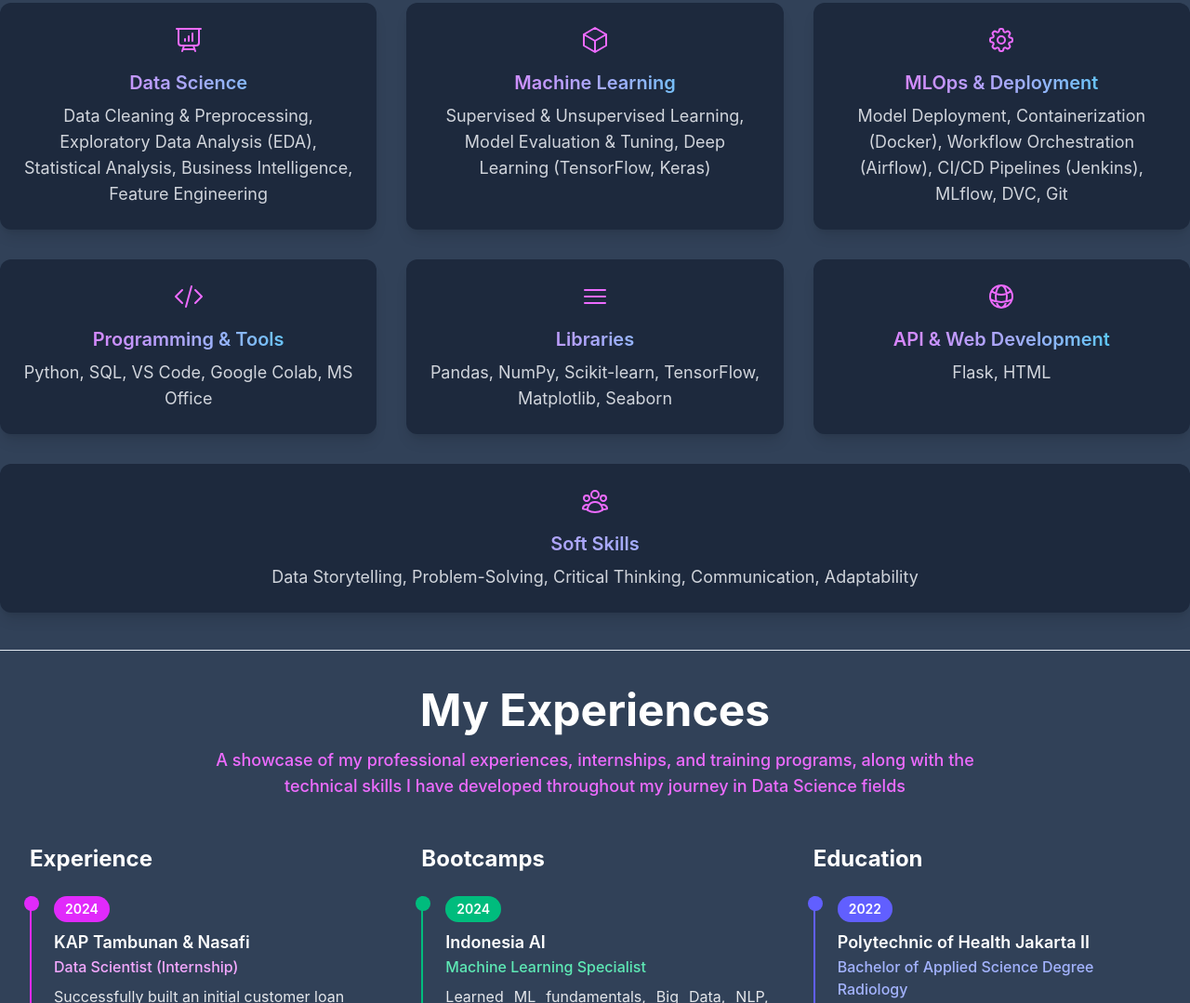
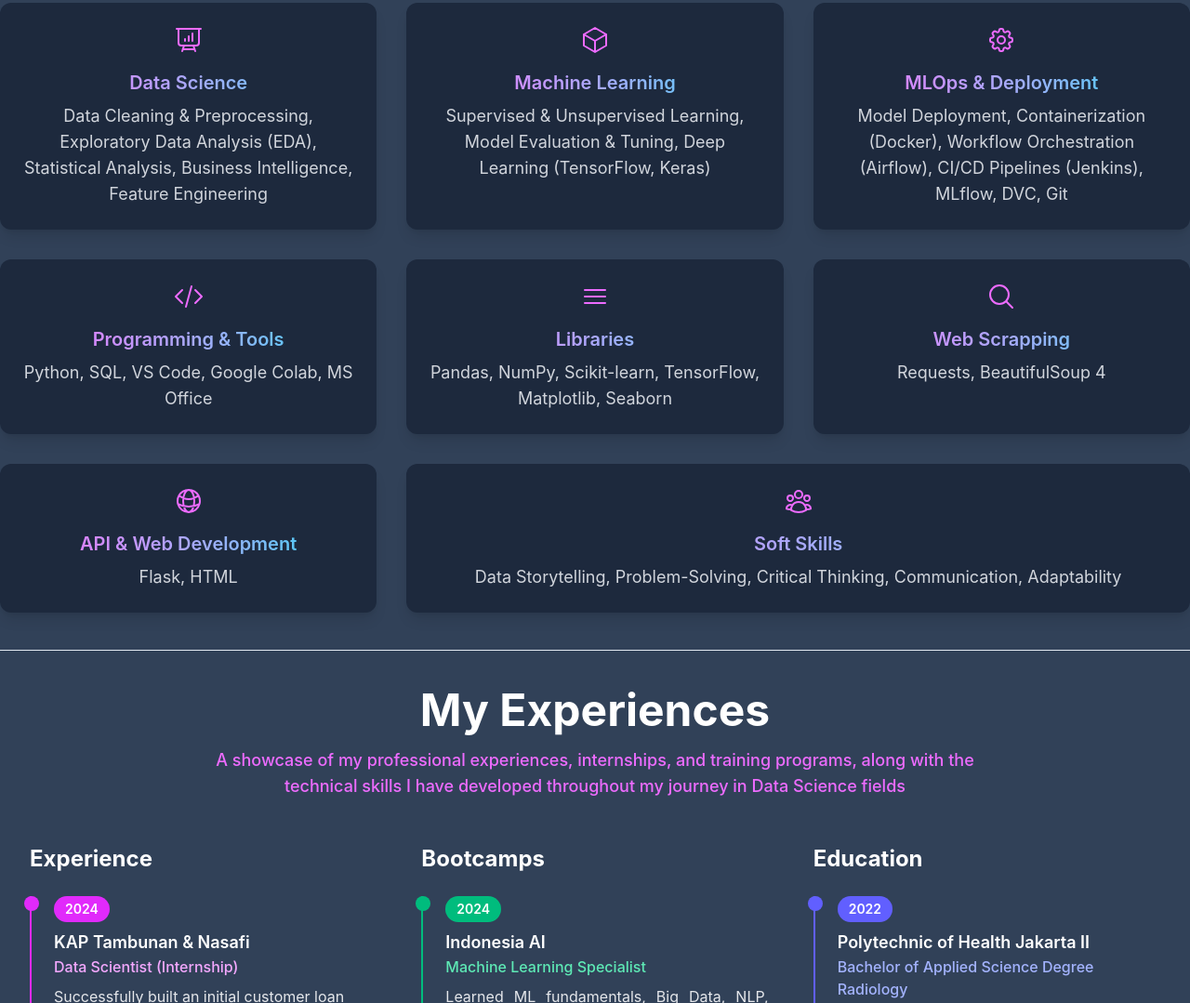
Before and after one commit to igamelinia/igamelinia.github.io, a website: page index.html in a window 1280 px wide. Shown: the part 4348-5427 px from the top of the page at 93% size. Drawn offline with Linux system fonts and the light colour scheme.

Commit message:
Update index.html

```diff
--- a/index.html
+++ b/index.html
@@ -359,6 +359,19 @@
                   </p>
                 </div>
 
+                <!-- Web Scrapping -->
+                <div class="bg-slate-800 p-6 rounded-xl shadow-lg hover:shadow-fuchsia-500/40 transition transform hover:-translate-y-1">
+                  <div class="flex items-center justify-center mb-4">
+                    <svg xmlns="http://www.w3.org/2000/svg" class="w-8 h-8 text-fuchsia-400 mx-auto" fill="none" viewBox="0 0 24 24" stroke-width="1.5" stroke="currentColor" class="size-6">
+                      <path stroke-linecap="round" stroke-linejoin="round" d="m21 21-5.197-5.197m0 0A7.5 7.5 0 1 0 5.196 5.196a7.5 7.5 0 0 0 10.607 10.607Z" />
+                    </svg>
+                  </div>
+                  <h4 class="text-xl font-semibold bg-gradient-to-r from-fuchsia-400 to-cyan-400 bg-clip-text text-transparent mb-2 text-center">Web Scrapping</h4>
+                  <p class="text-gray-300 text-center text-lg">
+                    Requests, BeautifulSoup 4
+                  </p>
+                </div>
+
                 <!-- API & Web Dev -->
                 <div class="bg-slate-800 p-6 rounded-xl shadow-lg hover:shadow-fuchsia-500/40 transition transform hover:-translate-y-1">
                   <div class="flex items-center justify-center mb-4">
@@ -373,7 +386,7 @@
                 </div>
 
                 <!-- Soft Skills -->
-                <div class="bg-slate-800 p-6 rounded-xl shadow-lg hover:shadow-fuchsia-500/40 transition transform hover:-translate-y-1 md:col-span-2 lg:col-span-3">
+                <div class="bg-slate-800 p-6 rounded-xl shadow-lg hover:shadow-fuchsia-500/40 transition transform hover:-translate-y-1 md:col-span-2 lg:col-span-2">
                   <div class="flex items-center justify-center mb-4">
                     <svg xmlns="http://www.w3.org/2000/svg" class="w-8 h-8 text-fuchsia-400 mx-auto" fill="none" viewBox="0 0 24 24" stroke-width="1.5" stroke="currentColor" class="size-6">
                       <path stroke-linecap="round" stroke-linejoin="round" d="M18 18.72a9.094 9.094 0 0 0 3.741-.479 3 3 0 0 0-4.682-2.72m.94 3.198.001.031c0 .225-.012.447-.037.666A11.944 11.944 0 0 1 12 21c-2.17 0-4.207-.576-5.963-1.584A6.062 6.062 0 0 1 6 18.719m12 0a5.971 5.971 0 0 0-.941-3.197m0 0A5.995 5.995 0 0 0 12 12.75a5.995 5.995 0 0 0-5.058 2.772m0 0a3 3 0 0 0-4.681 2.72 8.986 8.986 0 0 0 3.74.477m.94-3.197a5.971 5.971 0 0 0-.94 3.197M15 6.75a3 3 0 1 1-6 0 3 3 0 0 1 6 0Zm6 3a2.25 2.25 0 1 1-4.5 0 2.25 2.25 0 0 1 4.5 0Zm-13.5 0a2.25 2.25 0 1 1-4.5 0 2.25 2.25 0 0 1 4.5 0Z" />
```
